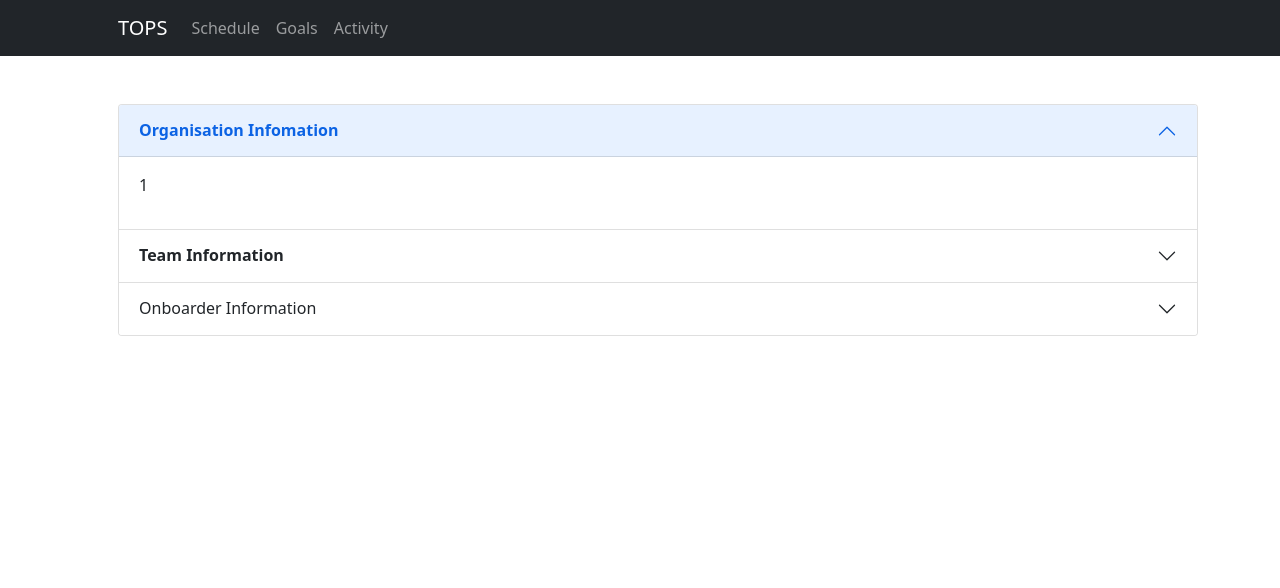
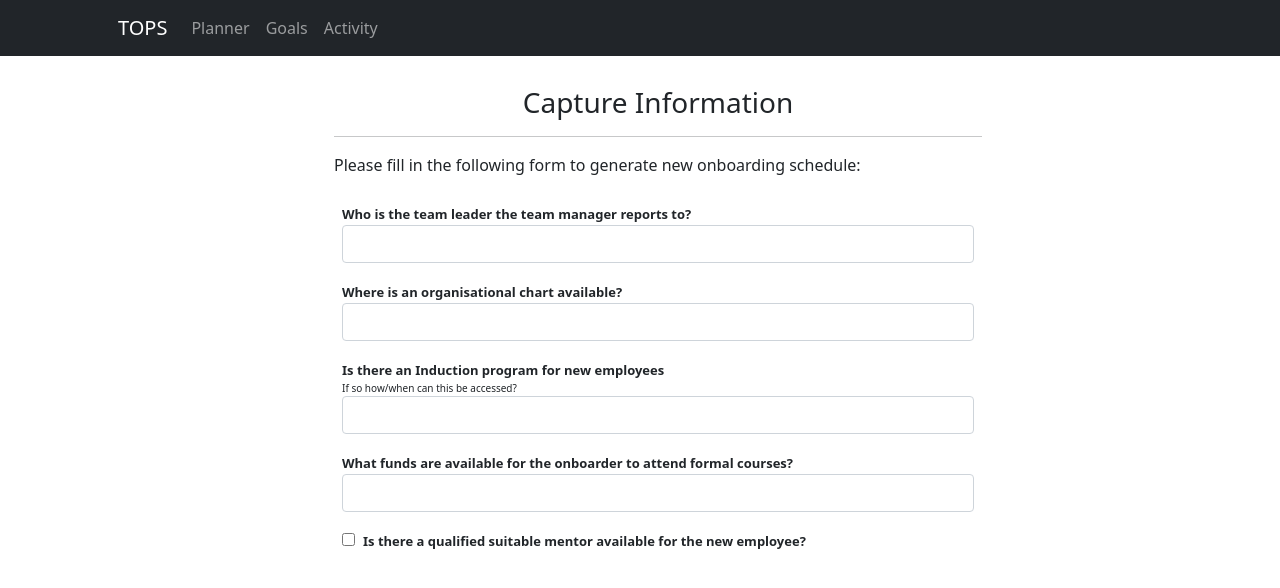
Before and after one commit to 0Sentinel0/TOPS, a React (Create React App) app in the folder client/: page /OrgInfo in a window 1280 px wide. Shown: the top 588 px of the page. Built offline with nearby package versions, Linux system fonts and the light colour scheme.

Commit message:
Planner Prototype Done

```diff
--- a/client/src/App.css
+++ /dev/null
@@ -1,38 +0,0 @@
-.App {
-  text-align: center;
-}
-
-.App-logo {
-  height: 40vmin;
-  pointer-events: none;
-}
-
-@media (prefers-reduced-motion: no-preference) {
-  .App-logo {
-    animation: App-logo-spin infinite 20s linear;
-  }
-}
-
-.App-header {
-  background-color: #282c34;
-  min-height: 100vh;
-  display: flex;
-  flex-direction: column;
-  align-items: center;
-  justify-content: center;
-  font-size: calc(10px + 2vmin);
-  color: white;
-}
-
-.App-link {
-  color: #61dafb;
-}
-
-@keyframes App-logo-spin {
-  from {
-    transform: rotate(0deg);
-  }
-  to {
-    transform: rotate(360deg);
-  }
-}
--- a/client/src/App.js
+++ b/client/src/App.js
@@ -1,10 +1,9 @@
 import 'bootstrap/dist/css/bootstrap.min.css';
 import 'bootstrap/dist/js/bootstrap.bundle';
 import 'bootstrap-icons/font/bootstrap-icons.css'
-import './App.css';
 import { BrowserRouter as Router, Switch, Route} from "react-router-dom";
 import Navbar from './components/navbar/navbar';
-import Sedule from './components/schedule/schedule';
+import Planner from './components/planner/planner';
 import Home from './components/home/home';
 import InfoForm from './components/forms/form';
 import Goals from './components/goals/goals';
@@ -18,7 +17,7 @@ function App() {
         <Router>
           <Switch>
             <Route path="/" component={Home} exact />
-            <Route path="/Schedule" component={Sedule} />
+            <Route path="/Planner" component={Planner} />
             <Route path="/OrgInfo" component={InfoForm} />
             <Route path="/Goals" component={Goals} />
             <Route path="/Activities" component={Activity} />
--- a/client/src/components/activities/item.jsx
+++ b/client/src/components/activities/item.jsx
@@ -1,7 +1,7 @@
 import React from 'react'
 
 const GenericCardItem = ({ item, onDelete, onClick }) => {
-  return (
+  return(
     <li className="list-group-item" key={item._id}>
       <div className="row w-100">
         <div className="col-11 p-0">
--- /dev/null
+++ b/client/src/components/forms/form.css
@@ -0,0 +1,20 @@
+#formpage-outerwrap {
+  margin-top: 20px;
+}
+
+.generic-input-wrap p {
+  font-size: 10px !important;
+  margin: 0;
+}
+
+.generic-input-wrap label {
+  font-size: 13px;
+  font-weight: bold;
+}
+
+@media screen and (min-width: 768px) {
+  #formpage-outerwrap {
+    width: 60%;
+    margin: 30px auto 0 auto;
+  }
+}
--- a/client/src/components/forms/form.jsx
+++ b/client/src/components/forms/form.jsx
@@ -1,49 +1,86 @@
 import React, { Component } from 'react'
+import './form.css'
+import GenericIput from './input'
 
 class InfoForm extends Component {
+  // {
+  //   inputName: '',
+  //   label: '',
+  //   descrip: '',
+  //   type: 'text'
+  // },
+  state = {
+    orgForm: [
+      {
+        inputName: 'manager',
+        label: 'Who is the team leader the team manager reports to?',
+        type: 'text'
+      },
+      {
+        inputName: 'chart',
+        label: 'Where is an organisational chart available?',
+        type: 'text'
+      },
+      {
+        inputName: 'induction',
+        label: 'Is there an Induction program for new employees',
+        descrip: 'If so how/when can this be accessed?',
+        type: 'text'
+      },
+       {
+        inputName: 'funds',
+        label: 'What funds are available for the onboarder to attend formal courses?',
+        type: 'text'
+      },
+      {
+        inputName: 'mentor',
+        label: 'Is there a qualified suitable mentor available for the new employee?',
+        type: 'checkbox'
+      },
+
+    ],
+    teamForm: [
+      {
+        inputName: 'teamLeader',
+        label: 'Who is the team leader',
+        descrip: '',
+        type: 'text'
+      },
+      {
+        inputName: '',
+        label: 'What are the main tasks expected of the new team member?',
+        descrip: '',
+        type: 'text'
+      },
+      {
+        inputName: '',
+        label: 'What are the main programming languages the team uses?',
+        descrip: '',
+        type: 'text'
+      },
+    ]
+  }
+
+  inputHandler = (inputValue, name) => {
+    // console.log(inputValue)
+    console.log(name)
+  }
 
   render() {
     return (
-      <div>
+      <div id="formpage-outerwrap">
+        <h3>Capture Information</h3>
+        <hr />
+        <p>Please fill in the following form to generate new onboarding schedule:</p>
 
-        <div class="accordion mt-5" id="accordionExample">
-          <div class="accordion-item">
-            <h2 class="accordion-header" id="headingOne">
-              <button class="accordion-button" type="button" data-bs-toggle="collapse" data-bs-target="#collapseOne" aria-expanded="true" aria-controls="collapseOne">
-                <b>Organisation Infomation</b>
-              </button>
-            </h2>
-            <div id="collapseOne" class="accordion-collapse collapse show" aria-labelledby="headingOne" data-bs-parent="#accordionExample">
-              <div class="accordion-body">
-               <p>1</p>
-              </div>
-            </div>
-          </div>
-          <div class="accordion-item">
-            <h2 class="accordion-header" id="headingTwo">
-              <button class="accordion-button collapsed" type="button" data-bs-toggle="collapse" data-bs-target="#collapseTwo" aria-expanded="false" aria-controls="collapseTwo">
-                <b>Team Information</b>
-              </button>
-            </h2>
-            <div id="collapseTwo" class="accordion-collapse collapse" aria-labelledby="headingTwo" data-bs-parent="#accordionExample">
-              <div class="accordion-body">
-                <p>2</p>
-              </div>
-            </div>
-          </div>
-          <div class="accordion-item">
-            <h2 class="accordion-header" id="headingThree">
-              <button class="accordion-button collapsed" type="button" data-bs-toggle="collapse" data-bs-target="#collapseThree" aria-expanded="false" aria-controls="collapseThree">
-                Onboarder Information
-              </button>
-            </h2>
-            <div id="collapseThree" class="accordion-collapse collapse" aria-labelledby="headingThree" data-bs-parent="#accordionExample">
-              <div class="accordion-body">
-               <p>3</p>
-              </div>
-            </div>
-          </div>
-        </div>
+        {/* Org Form */}
+        <form>
+          {
+            this.state.orgForm.map(input => (
+              <GenericIput label={input.label} inputName={input.inputName} type={input.type} descrip={input.descrip} onChange={this.inputHandler}/>
+            ))
+          }
+        </form>
       </div>
     )
   }
--- /dev/null
+++ b/client/src/components/forms/input.jsx
@@ -0,0 +1,30 @@
+import React from 'react'
+import './form.css'
+
+const GenericIput = ({label, inputName, type, descrip, onChange}) => {
+  console.log(inputName)
+      switch (type)  {
+        default:
+          return(
+            <div className="generic-input-wrap p-2">
+              <label htmlFor={inputName}>{label}</label>
+              <p>{descrip}</p>
+              <input onChange={(e) => onChange(e.target.value, inputName)} id={inputName} type={type} name={inputName} className="form-control" />
+            </div>
+          )
+
+        case 'checkbox':
+          return(
+            <div className="generic-input-wrap p-2">
+              <input onChange={(e) => onChange(e.target.value, inputName)} id={inputName} type={type} name={inputName} className="form-check-label" />
+              <label className="form-check-label ms-2" htmlFor={inputName}>
+                  { label }
+              </label>
+            </div>
+          )
+
+      }
+    }
+
+
+export default GenericIput
--- a/client/src/components/goals/goals.jsx
+++ b/client/src/components/goals/goals.jsx
@@ -29,7 +29,6 @@ class Goals extends Component {
         {...item, type: 'goal'}
       )
     })
-    // console.log(newData)
     return newData
   }
 
--- a/client/src/components/home/home.jsx
+++ b/client/src/components/home/home.jsx
@@ -17,7 +17,7 @@ class Home extends Component {
             Welcome to Team Onboarding Process Support App!
           </h5>
           <div id="home-buttons" className="mt-5">
-            <a href="/OrgInfo" className="btn btn-success d-block mx-auto" >
+            <a href="/Planner" className="btn btn-success d-block mx-auto" >
               <i className="bi bi-plus-circle"></i>
               <span className="ms-2">New Onboarding Process</span>
             </a>
--- a/client/src/components/navbar/navbar.jsx
+++ b/client/src/components/navbar/navbar.jsx
@@ -11,7 +11,7 @@ const Navbar = () => {
       <div className="collapse navbar-collapse" id="navbarSupportedContent">
         <ul className="navbar-nav me-auto mb-lg-0">
           <li className="nav-item">
-            <a className="nav-link" href="/Schedule">Schedule</a>
+            <a className="nav-link" href="/Planner">Planner</a>
           </li>
           <li className="nav-item">
             <a className="nav-link" href="/Goals">Goals</a>
--- /dev/null
+++ b/client/src/components/planner/planner.css
@@ -0,0 +1,50 @@
+#planner-wrap {
+  margin-top: 30px;
+}
+
+h3 {
+  text-align: center;
+}
+
+#goals-list-wrap {
+  padding: 0;
+}
+
+#acts-list-wrap {
+  padding: 0;
+}
+
+.card-wrap {
+  margin-top: 30px;
+}
+
+.list-group-item {
+  height: 50px;
+  cursor: pointer;
+  background-color: #f0f0f0;
+}
+
+.list-group-item:hover {
+  text-decoration: underline;
+}
+
+@media screen and (max-width: 576px) {
+  #planner-wrap {
+    margin-top: 10px;
+  }
+
+  #acts-list-wrap {
+    padding-top: 25px;
+  }
+
+  .card-wrap {
+    margin-top: 0;
+  }
+}
+
+@media screen and (min-width: 768px) {
+  .card-wrap {
+    width: 80%;
+    margin: 35px auto 0 auto;
+  }
+}
--- /dev/null
+++ b/client/src/components/planner/planner.jsx
@@ -0,0 +1,85 @@
+import axios from 'axios'
+import React, { Component }  from 'react'
+import './planner.css'
+
+class Planner extends Component {
+  state = {
+    goalsList: [],
+    activityList: []
+  }
+
+  componentDidMount() {
+    axios.get('/api/goals/')
+      .then(res => {
+        this.setState({goalsList: res.data})
+        console.log('Goals: ',this.state.goalsList)
+      })
+      .catch(err => {
+        console.log(err)
+      })
+
+      axios.get('/api/activities/')
+      .then(res => {
+        this.setState({activityList: res.data})
+        console.log('Acts: ', this.state.activityList)
+      })
+      .catch(err => {
+        console.log(err)
+      })
+  }
+
+  render() {
+    const { goalsList, activityList } = this.state
+    return(
+      <div id="planner-wrap">
+        <h3>Onboarding Planner</h3>
+        <hr />
+
+        <div className="row">
+          <div id="goals-list-wrap" className="col-12 col-sm-6">
+            <section className="card-wrap">
+              <h3>
+                <i className="bi bi-trophy"></i> Goals
+              </h3>
+              <div className="list card">
+                <ul className="list-group list-group-flush">
+                  {
+                    goalsList.map(goal => {
+                      return(
+                        <li key={goal._id} className="list-group-item">
+                          {goal.name}
+                        </li>
+                    )})
+                  }
+                </ul>
+              </div>
+            </section>
+          </div>
+
+          <div id="acts-list-wrap" className="col-12 col-sm-6">
+            <section className="card-wrap">
+              <h3>
+                <i className="bi bi-joystick"></i> Activities
+              </h3>
+              <div className="list card">
+                <ul className="list-group list-group-flush">
+                  {
+                    activityList.map(activity => {
+                      return(
+                        <li key={activity._id} className="list-group-item">
+                          {activity.name}
+                        </li>
+                      )
+                    })
+                  }
+                </ul>
+              </div>
+            </section>
+          </div>
+        </div>
+      </div>
+    )
+  }
+}
+
+export default Planner
--- a/client/src/components/schedule/schedule.jsx
+++ /dev/null
@@ -1,19 +0,0 @@
-// import axios from 'axios'
-import React, { Component }  from 'react'
-
-class Sedule extends Component {
-  constructor(props) {
-    super(props)
-    this.state = {
-
-    }
-  }
-
-  render() {
-    return(
-      <div>Schedule</div>
-    )
-  }
-}
-
-export default Sedule
```
